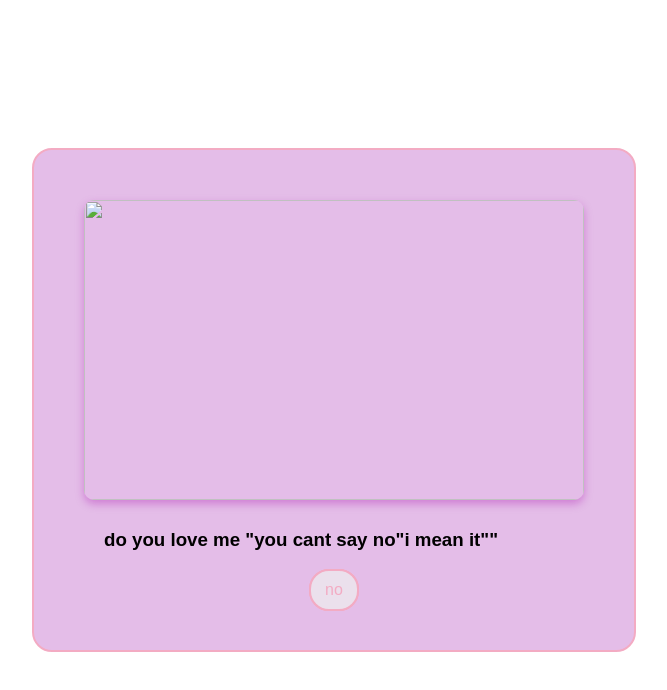
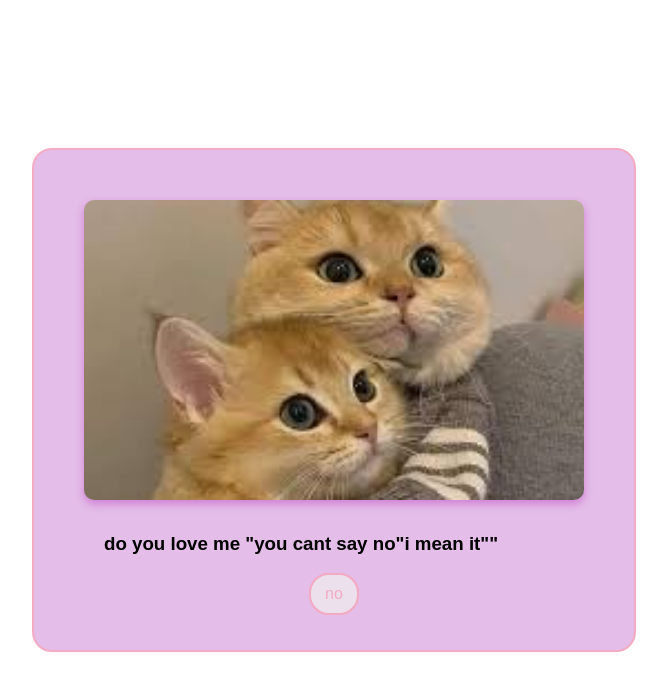
Before and after one commit to Ywissam/do-u-love-me-card, a plain HTML site: page index.html in a window 1280 px wide. Shown: the whole page, without its empty margins (306-973 px from the left). Drawn offline with Linux system fonts and the light colour scheme.

Commit message:
Update index.html

```diff
--- a/index.html
+++ b/index.html
@@ -7,7 +7,7 @@
 </head>
 <body>
     <div class="c1">
-    <img id="img1" src="">
+    <img id="img1" src="https://github.com/Ywissam/do-u-love-me-card/blob/main/download.jpg?raw=true">
     <h3>do you love me "you cant say no"i mean it""</h3>
     <div class="c2">
         <button id="noBtn">no</button>
```
